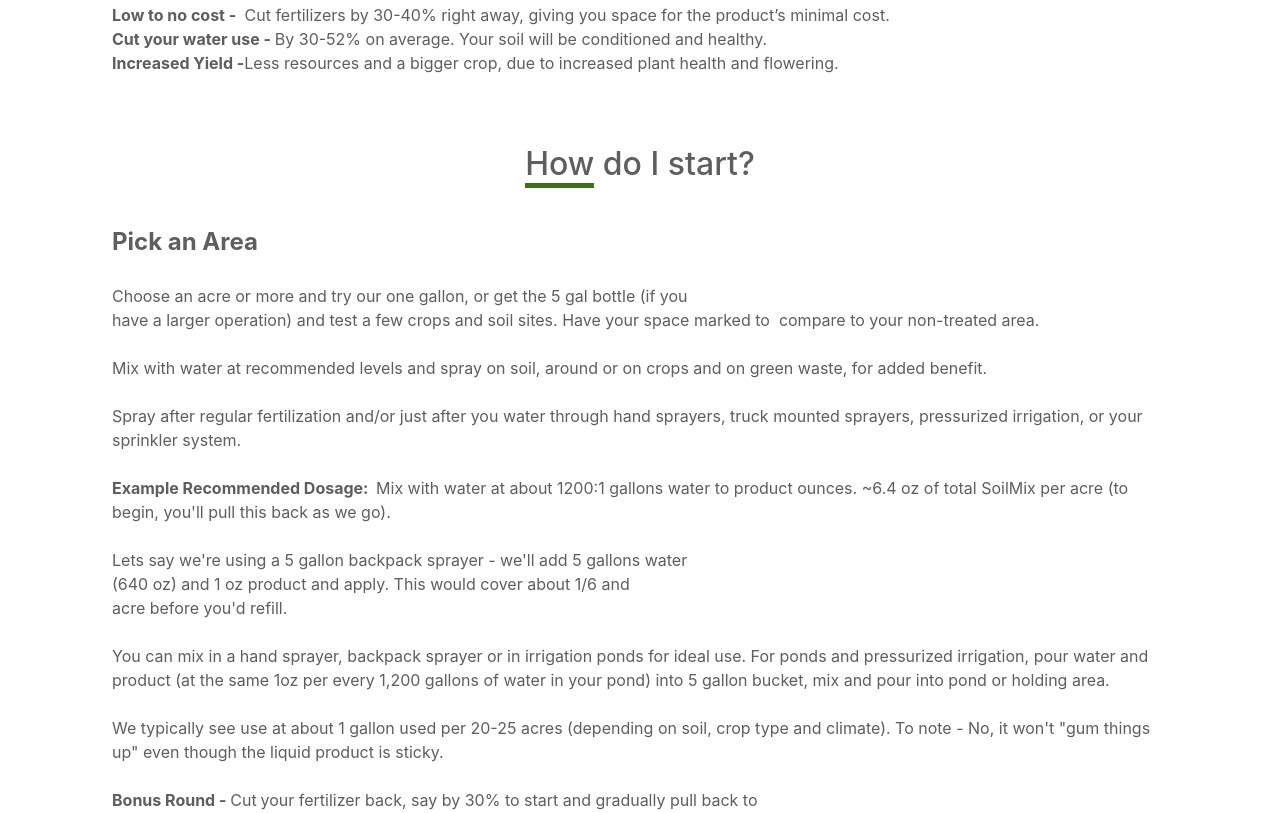
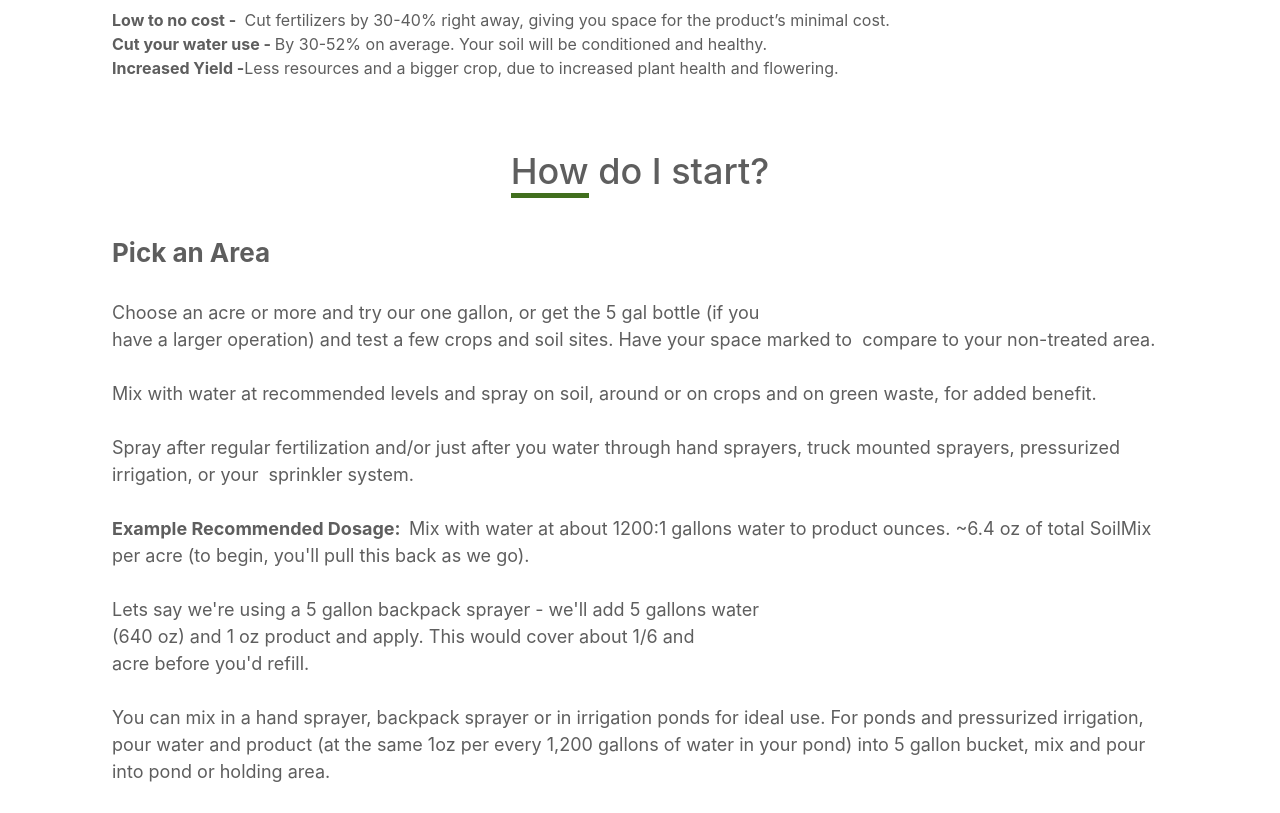
Before and after one commit to Spenceyb123/natura-solve-website, a plain HTML site: page agriculture.html in a window 1280 px wide. Shown: the part 931-1744 px from the top of the page. Drawn offline with Linux system fonts and the light colour scheme; files whose address does not match are found by name.

Commit message:
last idea didn't work
might start messing with awards / grants on homepage

```diff
--- a/assets/css/agriculture.css
+++ b/assets/css/agriculture.css
@@ -71,11 +71,12 @@
 .ag-page-why-try-heading {
   margin-bottom: 40px;
   text-align: center;
+  font-size: 36px;
 }
 
 .ag-pick-an-area-span {
   font-weight: bold;
-  font-size: 24px;
+  font-size: 26px;
 }
 
 .ag-landing-content-container {
@@ -91,6 +92,7 @@
 
 .ag-page-how-para {
   margin-bottom: 70px;
+  font-size: 18px;
 }
 
 .featured-products-container {
--- a/assets/css/styles.css
+++ b/assets/css/styles.css
@@ -156,7 +156,6 @@
 
 .eng-dosing-heading {
   margin: 1.1em 0;
-  /*font-size: 3.5vmax;*/
 }
 
 .hours-list {
```
Also changed, not shown: index.html (+1 -2 lines).
